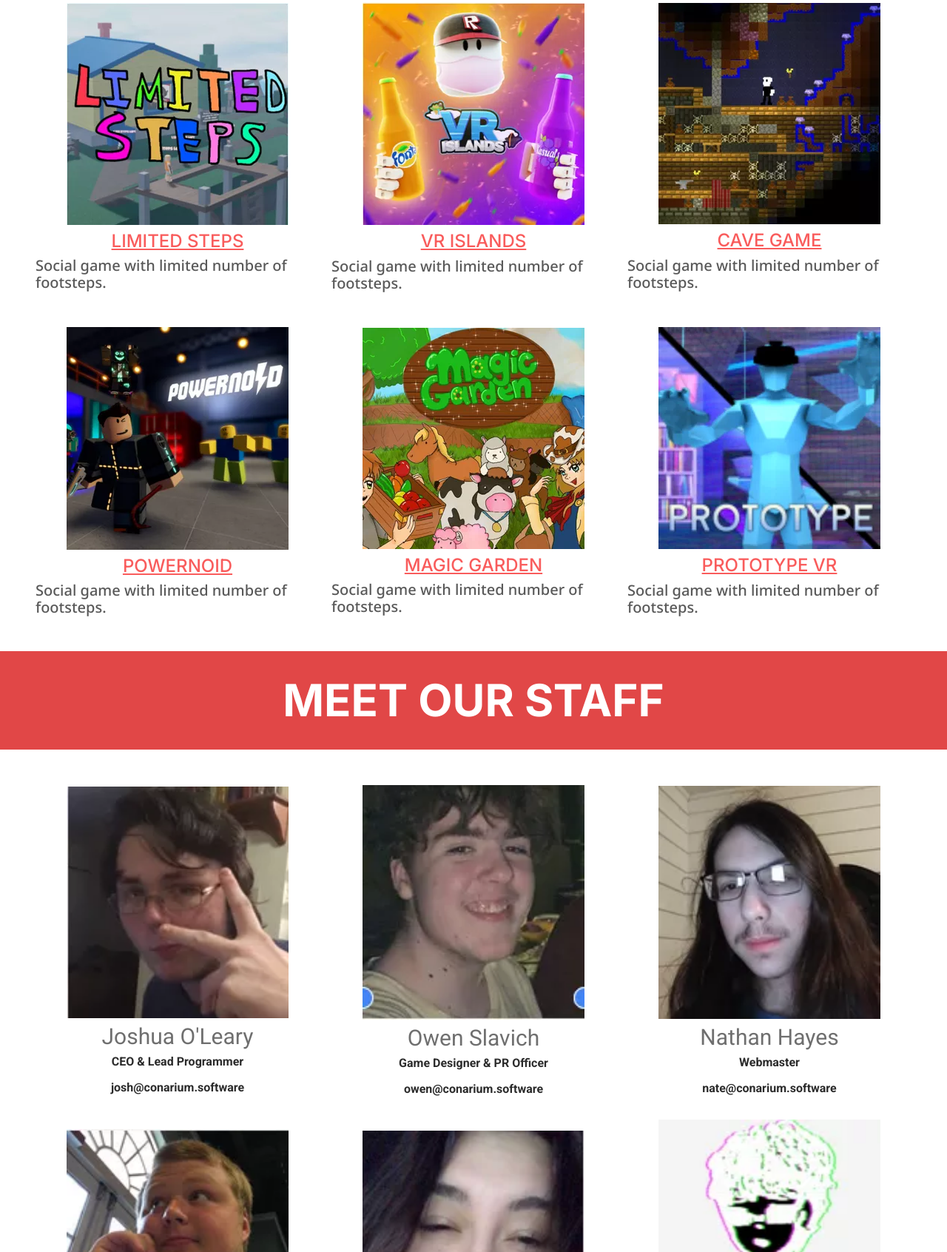
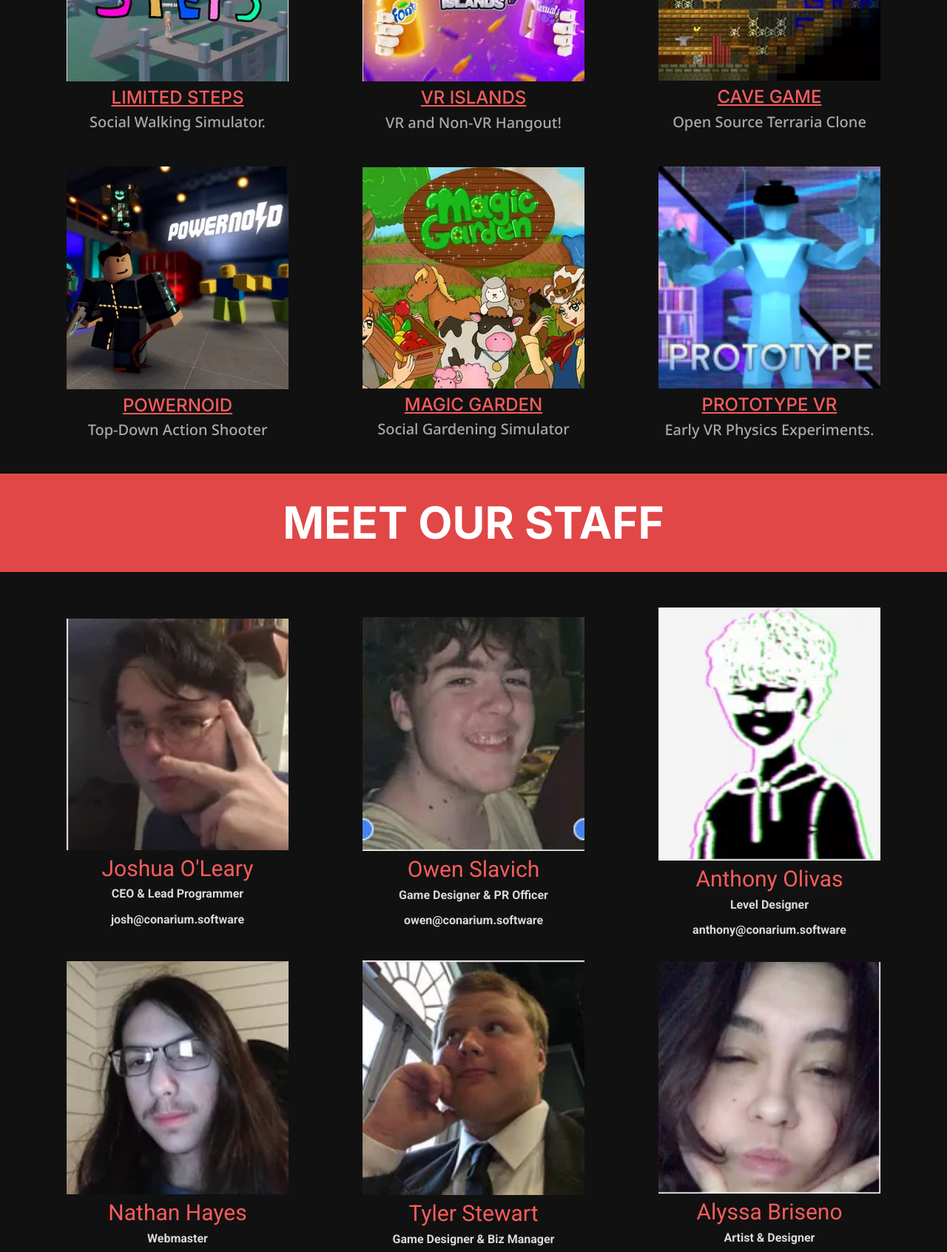
Before and after one commit to conariumsoft/Website, a website built with Parcel: page index.html in a window 1280 px wide. Shown: the part 1108-2800 px from the top of the page at 74% size. Built offline with nearby package versions, Linux system fonts and the light colour scheme.

Commit message:
Visual Fixes

```diff
--- a/home.css
+++ b/home.css
@@ -27,7 +27,7 @@
   text-decoration: underline;
 }
 .gallery-card1-text1 {
-  color: var(--dl-color-gray-500);
+  color: darkgrey;
   font-size: 20px;
   align-self: center;
   font-style: normal;
@@ -66,13 +66,14 @@
   display: flex;
   align-items: flex-start;
   justify-content: center;
+  background-color: #2b2b2b;
 }
 .staff-gallery-card-image {
   width: 300px;
   object-fit: cover;
 }
 .staff-gallery-card-text {
-  color: #6f6f6f;
+  color: #f95c5c;
   font-size: 30px;
   align-self: center;
   font-style: normal;
@@ -82,7 +83,7 @@
   margin-bottom: var(--dl-space-space-halfunit);
 }
 .staff-gallery-card-text1 {
-  color: #2b2b2b;
+  color: #D9D9D9;
   font-size: 16px;
   align-self: center;
   font-style: normal;
@@ -90,7 +91,7 @@
   font-weight: 700;
 }
 .staff-gallery-card-text2 {
-  color: #2b2b2b;
+  color: #D9D9D9;
   font-size: 16px;
   align-self: center;
   font-style: normal;
@@ -112,6 +113,7 @@
 }
 
 .home-container {
+  background-color: black;
   width: 100%;
   display: flex;
   overflow: auto;
@@ -120,6 +122,7 @@
   flex-direction: column;
 }
 .home-container1 {
+
   flex: 0 0 auto;
   width: auto;
   height: auto;
@@ -189,11 +192,13 @@
   margin-bottom: var(--dl-space-space-unit);
 }
 .home-container2 {
+  background-color: #111;
   flex: 0 0 auto;
   width: 100%;
   height: auto;
   display: flex;
-  align-items: flex-start;
+  align-items: center;
+  justify-content: center;
 }
 .home-gallery {
   width: 100%;
@@ -224,11 +229,13 @@
   margin-bottom: var(--dl-space-space-unit);
 }
 .home-container3 {
+  background-color: #111;
   flex: 0 0 auto;
   width: 100%;
   height: auto;
   display: flex;
   align-items: flex-start;
+  justify-content: center;
 }
 .home-gallery1 {
   width: 100%;
@@ -238,6 +245,7 @@
   position: relative;
   max-width: var(--dl-size-size-maxwidth);
   grid-template-columns: 1fr 1fr 1fr;
+  justify-content: center;
 }
 @media(max-width: 991px) {
   .home-gallery {
--- a/index.html
+++ b/index.html
@@ -2,7 +2,7 @@
 
 <html lang="en">
   <head>
-    <title>Pleasant Thoughtful Newt</title>
+    <title>Conarium Website Homepage</title>
     <meta property="og:title" content="Pleasant Thoughtful Newt" />
     <meta property="twitter:card" content="summary_large_image" />
     <meta charset="utf-8" />
@@ -64,17 +64,16 @@
             alt="image"
             src="public/playground_assets/csoft-1400w.png"
             class="home-image"
+            style="width:100%"
           />
         </div>
         <div class="home-banner">
           <span class="home-text">
-            <span>
-              We&apos;re a collective of Artists, Software Engineers, and
+              We are a group of Artists, Software Engineers, and
               Designers interested in making interesting things.
-            </span>
           </span>
           <span class="home-text2">
-            <span>Corporate Mission Statements Are Lame.</span>
+            Corporate Mission Statements Are Lame.
           </span>
         </div>
         <div class="home-banner1">
@@ -94,7 +93,7 @@
               </div>
               <h2 class="gallery-card1-text"><span>LIMITED STEPS</span></h2>
               <span class="gallery-card1-text1">
-                <span>Social game with limited number of footsteps.</span>
+                <span>Social Walking Simulator.</span>
               </span>
             </div>
             <div
@@ -109,7 +108,7 @@
               </div>
               <h2 class="gallery-card1-text"><span>VR ISLANDS</span></h2>
               <span class="gallery-card1-text1">
-                <span>Social game with limited number of footsteps.</span>
+                <span>VR and Non-VR Hangout!</span>
               </span>
             </div>
             <div
@@ -124,7 +123,7 @@
               </div>
               <h2 class="gallery-card1-text"><span>CAVE GAME</span></h2>
               <span class="gallery-card1-text1">
-                <span>Social game with limited number of footsteps.</span>
+                <span>Open Source Terraria Clone</span>
               </span>
             </div>
             <div
@@ -139,7 +138,7 @@
               </div>
               <h2 class="gallery-card1-text"><span>POWERNOID</span></h2>
               <span class="gallery-card1-text1">
-                <span>Social game with limited number of footsteps.</span>
+                <span>Top-Down Action Shooter</span>
               </span>
             </div>
             <div
@@ -154,7 +153,7 @@
               </div>
               <h2 class="gallery-card1-text"><span>MAGIC GARDEN</span></h2>
               <span class="gallery-card1-text1">
-                <span>Social game with limited number of footsteps.</span>
+                <span>Social Gardening Simulator</span>
               </span>
             </div>
             <div
@@ -169,7 +168,7 @@
               </div>
               <h2 class="gallery-card1-text"><span>PROTOTYPE VR</span></h2>
               <span class="gallery-card1-text1">
-                <span>Social game with limited number of footsteps.</span>
+                <span>Early VR Physics Experiments.</span>
               </span>
             </div>
           </div>
@@ -215,6 +214,26 @@
               </span>
               <span class="staff-gallery-card-text2">
                 <span>owen@conarium.software</span>
+              </span>
+            </div>
+            <div
+              class="staff-gallery-card-gallery-card staff-gallery-card-root-class-name1"
+            >
+              <div class="staff-gallery-card-container">
+                <img
+                  alt="image"
+                  src="public/playground_assets/anthony-300w.png"
+                  class="staff-gallery-card-image"
+                />
+              </div>
+              <h2 class="staff-gallery-card-text">
+                <span>Anthony Olivas</span>
+              </h2>
+              <span class="staff-gallery-card-text1">
+                <span>Level Designer</span>
+              </span>
+              <span class="staff-gallery-card-text2">
+                <span>anthony@conarium.software</span>
               </span>
             </div>
             <div
@@ -275,26 +294,7 @@
                 <span>alyssa@conarium.software</span>
               </span>
             </div>
-            <div
-              class="staff-gallery-card-gallery-card staff-gallery-card-root-class-name1"
-            >
-              <div class="staff-gallery-card-container">
-                <img
-                  alt="image"
-                  src="public/playground_assets/anthony-300w.png"
-                  class="staff-gallery-card-image"
-                />
-              </div>
-              <h2 class="staff-gallery-card-text">
-                <span>Anthony Olivas</span>
-              </h2>
-              <span class="staff-gallery-card-text1">
-                <span>Level Designer</span>
-              </span>
-              <span class="staff-gallery-card-text2">
-                <span>anthony@conarium.software</span>
-              </span>
-            </div>
+
           </div>
         </div>
       </div>
```
Also changed, not shown: public/playground_assets/csoft-1400w.png.
